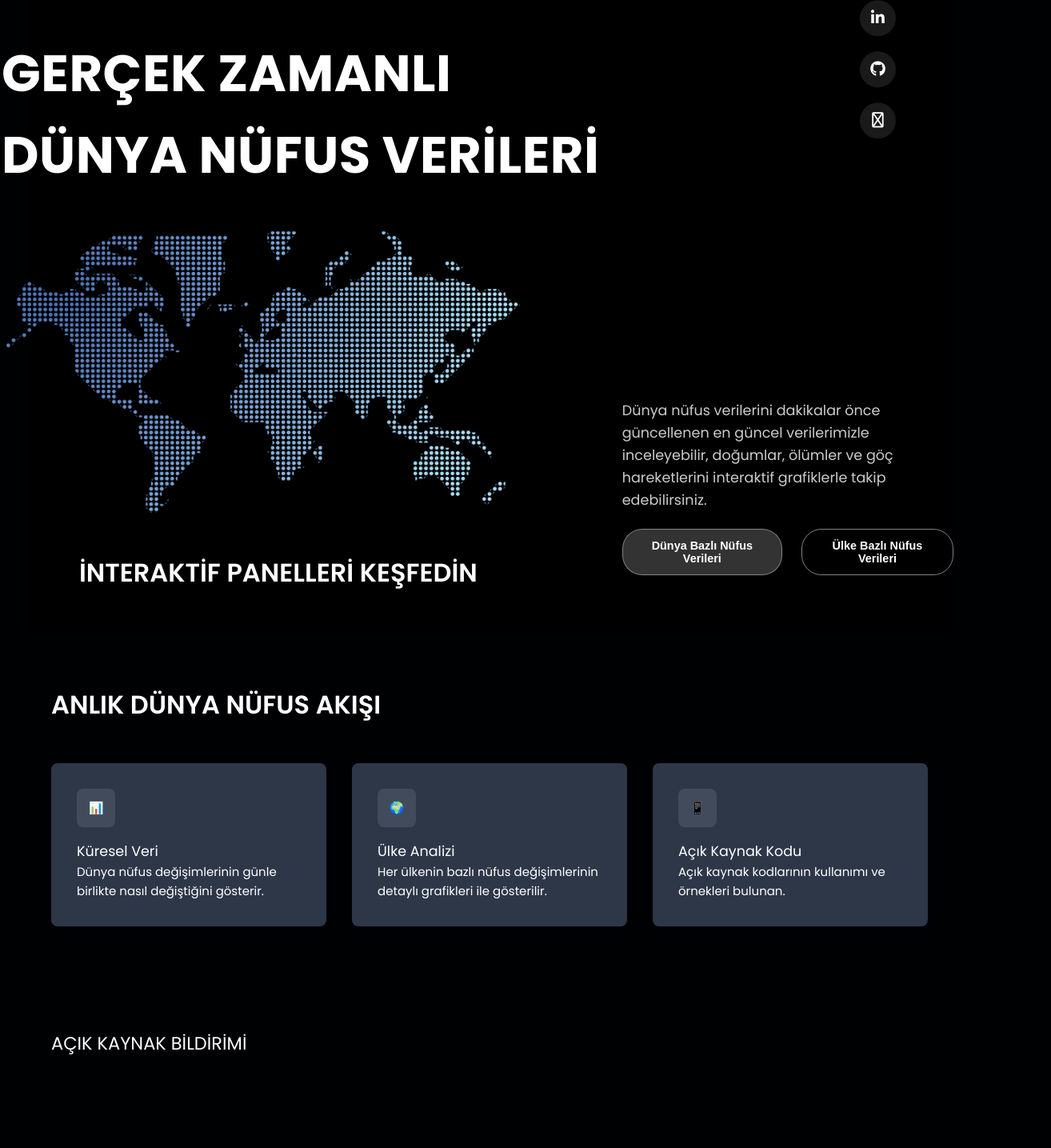
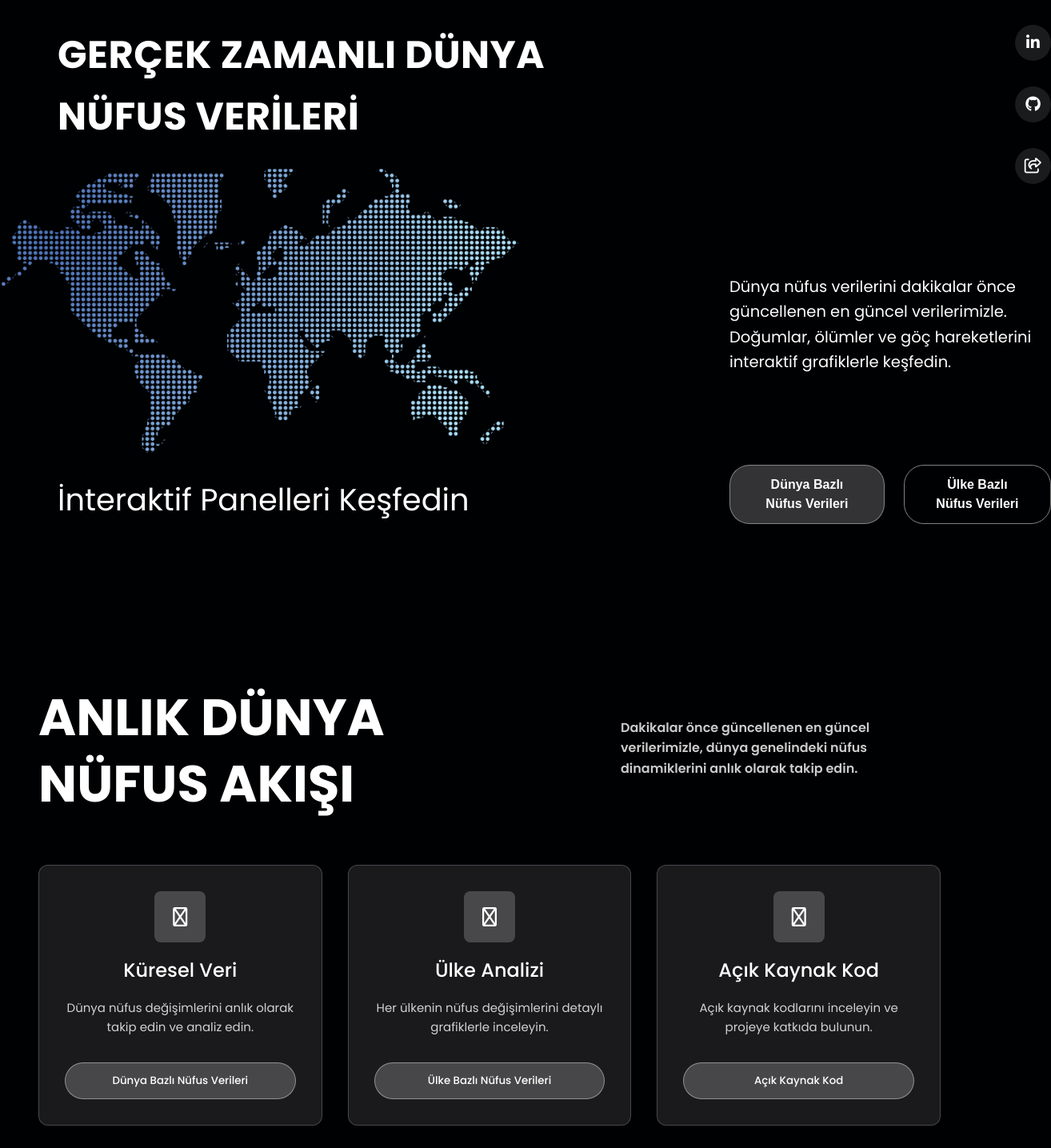
Before and after one commit to fehu-zone/population-data-app, a Vue app: page / in a window 1280 px wide. Shown: the part 93-1528 px from the top of the page at 80% size, 1314 px wide, since content can reach past the window. Built offline with nearby package versions, Linux system fonts and the light colour scheme.

Commit message:
Fix #1, #2: Equal tiles CSS and content editing

```diff
--- a/src/components/Home.vue
+++ b/src/components/Home.vue
@@ -1,13 +1,15 @@
 <template>
-<section class="hero">
+  <!-- Hero Section -->
+  <section class="hero">
     <div class="hero-left">
-      <h1 class="hero-title">GERÇEK ZAMANLI <br/> DÜNYA NÜFUS VERİLERİ</h1>
+      <h1 class="hero-title">GERÇEK ZAMANLI DÜNYA NÜFUS VERİLERİ</h1>
 
       <div class="hero-map-img-container">
         <img class="hero-map" src="@/img/deneme.svg" alt="Dünya Haritası" />
       </div>
 
-      <h2 class="hero-section-h2">İNTERAKTİF PANELLERİ KEŞFEDİN</h2>
+      <!-- Görselin tam altında yer alacak başlık -->
+      <h2 class="interactive-panels-title">İnteraktif Panelleri Keşfedin</h2>
     </div>
 
     <div class="hero-right">
@@ -18,14 +20,13 @@
         <a href="#" class="icon">
           <i class="fa-brands fa-github"></i>
         </a>
-        <a href="#" class="icon">
-          <i class="fa-solid fa-share-nodes"></i>
-        </a>
+        <a href="#" class="icon"> <i class="fa-solid fa-share-from-square"></i> </a>
       </div>
 
+      <!-- İkonlar ile butonlar arasında yer alan metin -->
       <p class="hero-text">
-        Dünya nüfus verilerini dakikalar önce güncellenen en güncel verilerimizle inceleyebilir,
-        doğumlar, ölümler ve göç hareketlerini interaktif grafiklerle takip edebilirsiniz.
+        Dünya nüfus verilerini dakikalar önce güncellenen en güncel verilerimizle. Doğumlar, ölümler
+        ve göç hareketlerini interaktif grafiklerle keşfedin.
       </p>
 
       <div class="button-group">
@@ -35,35 +36,46 @@
     </div>
   </section>
 
-  <!-- Data Cards Section -->
-  <section class="data-cards">
-    <h2>ANLIK DÜNYA NÜFUS AKIŞI</h2>
-    <div class="cards-grid">
-      <div class="card">
-        <div class="icon-box">📊</div>
+  <!-- ANLIK DÜNYA NÜFUS AKIŞI Bölümü -->
+  <section class="equal-boxes">
+    <div class="section-header">
+      <h1>ANLIK DÜNYA NÜFUS AKIŞI</h1>
+      <p class="section-description">
+        Dakikalar önce güncellenen en güncel verilerimizle, dünya genelindeki nüfus dinamiklerini
+        anlık olarak takip edin.
+      </p>
+    </div>
+
+    <div class="boxes-grid">
+      <!-- Kutucuk 1 -->
+      <div class="box">
+        <div class="box-icon-box">
+          <!-- Örnek ikon: Font Awesome kullanıyorsanız -->
+          <i class="fa-solid fa-globe"></i>
+        </div>
         <h3>Küresel Veri</h3>
-        <p>Dünya nüfus değişimlerinin günle birlikte nasıl değiştiğini gösterir.</p>
+        <p>Dünya nüfus değişimlerini anlık olarak takip edin ve analiz edin.</p>
+        <button class="box-button">Dünya Bazlı Nüfus Verileri</button>
       </div>
-      <div class="card">
-        <div class="icon-box">🌍</div>
+
+      <!-- Kutucuk 2 -->
+      <div class="box">
+        <div class="box-icon-box">
+          <i class="fa-solid fa-chart-line"></i>
+        </div>
         <h3>Ülke Analizi</h3>
-        <p>Her ülkenin bazlı nüfus değişimlerinin detaylı grafikleri ile gösterilir.</p>
+        <p>Her ülkenin nüfus değişimlerini detaylı grafiklerle inceleyin.</p>
+        <button class="box-button">Ülke Bazlı Nüfus Verileri</button>
       </div>
-      <div class="card">
-        <div class="icon-box">📱</div>
-        <h3>Açık Kaynak Kodu</h3>
-        <p>Açık kaynak kodlarının kullanımı ve örnekleri bulunan.</p>
-      </div>
-    </div>
-  </section>
 
-  <!-- Technologies Section -->
-  <section class="technologies">
-    <h2>AÇIK KAYNAK BİLDİRİMİ</h2>
-    <div class="tech-grid">
-      <div v-for="tech in technologies" :key="tech.name" class="tech-item">
-        <img :src="tech.icon" :alt="tech.name" />
-        <p>{{ tech.name }}</p>
+      <!-- Kutucuk 3 -->
+      <div class="box">
+        <div class="box-icon-box">
+          <i class="fa-solid fa-code"></i>
+        </div>
+        <h3>Açık Kaynak Kod</h3>
+        <p>Açık kaynak kodlarını inceleyin ve projeye katkıda bulunun.</p>
+        <button class="box-button">Açık Kaynak Kod</button>
       </div>
     </div>
   </section>
@@ -78,98 +90,86 @@
       </button>
     </div>
   </section>
-
 </template>
 
 <script>
 export default {
-    name: 'AppHome',
-};
+  name: 'AppHome',
+}
 </script>
 
 <style scoped>
-
 /* ================== HERO SECTION ================== */
 
 .hero {
   display: grid;
-  grid-template-columns: 1fr 0.7fr; /* Ekranı ikiye böl */
-  align-items: center;
-  background-color: #000;
+  grid-template-columns: 60% 55%;
   color: #fff;
-  height: 100vh; /* Tüm ekranı kaplasın */
+  background: ffff;
+  height: 100vh;
+  padding: 2.5rem;
+  align-items: stretch;
+}
+
+.hero-left,
+.hero-right {
+  display: flex;
+  flex-direction: column;
+  /* Dağılımı her iki kolonda da eşitlemek için */
+  justify-content: space-between;
+}
+
+.hero-left {
+  align-items: flex-start;
+  margin-bottom: 6rem;
+  /* İsteğe bağlı: elemanlar arasında belirli bir boşluk varsa gap eklenebilir */
 }
 
 .hero-right {
-  flex: 1;
+  align-items: flex-end;
+  margin-left: 12rem;
+  margin-bottom: 3rem;
+}
+
+/* Yeni eklenen metin stili */
+.hero-text {
+  color: #fff;
+  font-size: 1.22rem;
+  margin: 0;
+}
+
+.interactive-panels-title {
+  font-size: 2.4rem;
+  color: #fff;
+  font-weight: SemiBold;
+  text-align: center;
+}
+
+.hero-title {
+  font-size: 3rem;
+  font-weight: bold;
+  text-align: left;
+  letter-spacing: 0.5px;
+}
+
+.hero-map-img-container {
+  width: 100%;
+  display: flex;
+  justify-content: flex-start;
+  margin-left: -4.375rem;
+}
+
+.hero-map {
+  width: 100%;
+  height: auto;
+  object-fit: contain;
+}
+
+.social-icons {
   display: flex;
   flex-direction: column;
   align-items: flex-start;
-  justify-content: center;
   gap: 2rem;
-  max-width: 500px;
-  margin-top: 300px; /* Added margin-top to move it down */
-}
-
-.hero-left {
-  display: grid;
-  grid-template-columns: 1fr; /* Tek sütun */
-  justify-items: start; /* Sola hizala */
-  gap: 1.5rem; /* Elemanlar arası boşluk */
-}
-
-.hero-title {
-  font-size: 3.9rem;
-  font-weight: bold;
-  text-align: left;
-  letter-spacing: 0.5px;
-  margin-bottom: 1.2rem;
-  margin-right: -80px; /* Negatif margin ile sağa uzatıldı */
-  margin-left: 20px; /* Sol taraftan boşluk eklendi */
-}
-.hero-subtitle {
-  font-size: 2rem;
-  font-weight: 600;
-  text-align: center;
-  margin-bottom: 1rem;
-}
-
-.hero-section-h2 {
-  font-family: 'Poppins', sans-serif;
-  font-weight: 600; /* Semibold */
-  font-size: 2rem;
-  color: #ffffff;
-  margin-top:  -1rem; /* Negatif margin ile yukarı çektim */
-  margin-left: -2rem;
-  text-align: center;
-  width: 100%; /* Tam genişlik almasını sağladım */
-}
-
-
-
-.hero-map-img-container {
-  width: 100%; /* Kapsayıcıyı tam genişlik yap */
-  display: flex;
-  justify-content: flex-start; /* Görseli sola hizala */
-  margin-left: -70px; /* Sola doğru negatif margin ekle */
-}
-
-.hero-map {
-  width: 100%; /* Görselin tam genişlik kaplamasını sağla */
-  height: 90% ;
-  object-fit: contain; /* Görselin bozulmadan sığmasını sağla */
-  margin-left: 60px;
-}
-
-.social-icons {
-  position: absolute;
-  right: 160px;
-  top:180px;
-  transform: translateY(-50%);
-  display: flex;
-  flex-direction: column;
-  gap: 1.2rem;
-  align-items: center;
 }
 
 .icon {
@@ -186,57 +186,27 @@ export default {
   transition: background 0.3s ease;
 }
 
-.icon-wrapper {
-  width: 45px;
-  height: 45px;
-  display: flex;
-  align-items: center;
-  justify-content: center;
-  background: rgba(255, 255, 255, 0.1);
-  border-radius: 50%;
-  cursor: pointer;
-  transition: all 0.3s ease;
-}
-
-.icon-wrapper:hover {
-  background: rgba(255, 255, 255, 0.3);
-}
-
 .icon:hover {
   background: rgba(255, 255, 255, 0.3);
 }
 
-.hero-text {
-  font-size: 1.1rem;
-  line-height: 1.6;
-  color: rgba(255, 255, 255, 0.8);
-  margin-bottom: -90px;
-  text-align: left;
-  margin-top: 136px;
-}
-
-/* Butonlar */
 .button-group {
   display: flex;
   gap: 1.5rem;
-  width: 100%;
-  padding-top: 100px; /* Reduced padding to account for hero-text spacing */
-  margin-top: -20px; /* Negative margin to move buttons up */
-
+  margin-bottom: 3rem;
 }
 
 .primary-btn,
 .secondary-btn {
-  flex-grow: 1;
-  padding: 0.75rem 2rem; /* Reduced vertical padding to make buttons thinner */
-  font-size: 0.9rem; /* Slightly smaller font */
+  padding: 0.75rem 2rem;
+  font-size: 1rem;
+  line-height: 1.5rem;
   font-weight: bold;
   border: none;
-  border-radius: 25px; /* Reduced border radius for thinner look */
-  cursor: pointer;
+  border-radius: 25px;
   text-align: center;
   transition: all 0.3s ease;
-  max-width: 250px; /* Added max-width to make buttons longer but not too wide */
+  max-width: 250px;
 }
 
 .primary-btn {
@@ -255,21 +225,6 @@ export default {
 .secondary-btn:hover {
   background: rgba(255, 255, 255, 0.4);
 }
-/* 1440px ve altı için düzeltmeler */
-@media (max-width: 1440px) {
-  .hero {
-    grid-template-columns: 1.8fr 1fr;
-  }
-  .hero-left {
-    margin-left: -50px;
-  }
-  .hero-title {
-    font-size: 4rem;
-  }
-  .hero-map {
-    max-width: 90%;
-  }
-}
 
 /* 768px ve altı için düzeltmeler (mobil) */
 @media (max-width: 768px) {
@@ -279,11 +234,11 @@ export default {
     padding: 2rem;
   }
   .hero-left {
+    align-items: center;
     margin-left: 0;
   }
   .hero-right {
     align-items: center;
-    padding-left: 0;
   }
   .hero-title {
     font-size: 3rem;
@@ -294,42 +249,142 @@ export default {
 }
 
 /* ================== DİĞER BÖLÜMLER ================== */
-.data-cards {
-  padding: 4rem 2rem;
+
+/* ================== EŞİT KUTUCUKLAR ================== */
+.equal-boxes {
+  padding: 4rem 1rem;
   max-width: 1200px;
   margin: 0 auto;
+  font-family: 'Poppins', sans-serif;
+  background: var(--background-color); /* Arka plan renginiz */
 }
 
-.data-cards h2 {
-  font-size: 2rem;
+/* Başlık ve açıklama alanı */
+.equal-boxes .section-header {
+  display: flex;
+  align-items: flex-end;
+  justify-content: space-between;
   margin-bottom: 3rem;
-  font-weight: 600; /* Semibold */
 }
 
-.cards-grid {
-  display: grid;
-  grid-template-columns: repeat(auto-fit, minmax(300px, 1fr));
-  gap: 2rem;
+.equal-boxes .section-header h1 {
+  font-size: 4rem;
+  font-weight: 700;
+  color: #fff;
+  max-width: 12ch;
+  white-space: normal;
+  line-height: 1.3;
+  margin: 0;
 }
 
-.card {
-  background-color: var(--secondary-color);
-  padding: 2rem;
-  border-radius: 0.5rem;
+.equal-boxes .section-header .section-description {
+  font-size: 1rem;
+  font-weight: 600;
+  color: rgba(255, 255, 255, 0.8);
+  max-width: 400px;
+  line-height: 1.6;
+  margin-bottom: 3rem;
 }
 
-.icon-box {
-  width: 3rem;
-  height: 3rem;
-  background-color: rgba(255, 255, 255, 0.1);
-  border-radius: 0.5rem;
+/* Kutucukları 3 sütunda tutan grid */
+.boxes-grid {
+  display: grid;
+  grid-template-columns: repeat(3, 1fr);
+  gap: 2rem;
+  align-items: stretch;
+  margin-top: 3.7rem;
+}
+
+/* Her kutucuk */
+.box {
+  background: rgba(255, 255, 255, 0.1);
+  border: 1px solid rgba(255, 255, 255, 0.2);
+  border-radius: 12px;
+  padding: 2rem;
+  text-align: center;
+  backdrop-filter: blur(10px);
+  transition:
+    transform 0.3s ease,
+    background 0.3s ease;
+  display: flex;
+  flex-direction: column; /* Butonun en altta kalabilmesi için */
+}
+
+.box:hover {
+  transform: translateY(-5px);
+  background: rgba(255, 255, 255, 0.2);
+}
+
+/* İkon kutusu */
+.box-icon-box {
+  width: 64px;
+  height: 64px;
+  background: rgba(255, 255, 255, 0.2);
+  border-radius: 8px;
   display: flex;
   align-items: center;
   justify-content: center;
+  font-size: 24px;
+  color: #fff;
+  margin: 0 auto 1rem; /* Ortalar ve alt boşluk ekler */
+}
+
+/* Başlık ve metin */
+.box h3 {
+  font-size: 1.5rem;
+  font-weight: 500;
+  color: #fff;
   margin-bottom: 1rem;
 }
 
-/* Technologies Section */
+.box p {
+  color: rgba(255, 255, 255, 0.8);
+  line-height: 1.6;
+  margin-bottom: 2rem;
+}
+
+/* Buton */
+.box-button {
+  background: rgba(255, 255, 255, 0.2);
+  border: 1px solid rgba(255, 255, 255, 0.4);
+  color: #fff;
+  padding: 0.75rem 1.5rem;
+  border-radius: 25px;
+  font-family: 'Poppins', sans-serif;
+  font-weight: 500;
+  cursor: pointer;
+  transition: all 0.3s ease;
+  margin-top: auto; /* İçerik az olsa bile buton en altta kalsın */
+}
+
+.box-button:hover {
+  background: rgba(255, 255, 255, 0.4);
+  border-color: rgba(255, 255, 255, 0.6);
+}
+
+/* Responsive (mobil) düzen */
+@media (max-width: 768px) {
+  .boxes-grid {
+    grid-template-columns: 1fr;
+  }
+
+  .equal-boxes .section-header {
+    flex-direction: column;
+    align-items: center;
+    text-align: center;
+    gap: 1rem;
+  }
+
+  .equal-boxes .section-header h1,
+  .equal-boxes .section-header .section-description {
+    max-width: 100%;
+    margin-bottom: 2rem;
+  }
+}
+/* ================== EŞİT KUTUCUKLAR END ================== */
+
+/* ================== DATA CARDS SECTION END ================== */
+
 .technologies {
   padding: 4rem 2rem;
   max-width: 1200px;
@@ -349,7 +404,6 @@ export default {
   margin-bottom: 1rem;
 }
 
-/* FAQ Section */
 .faq {
   padding: 4rem 2rem;
   max-width: 1200px;
```
